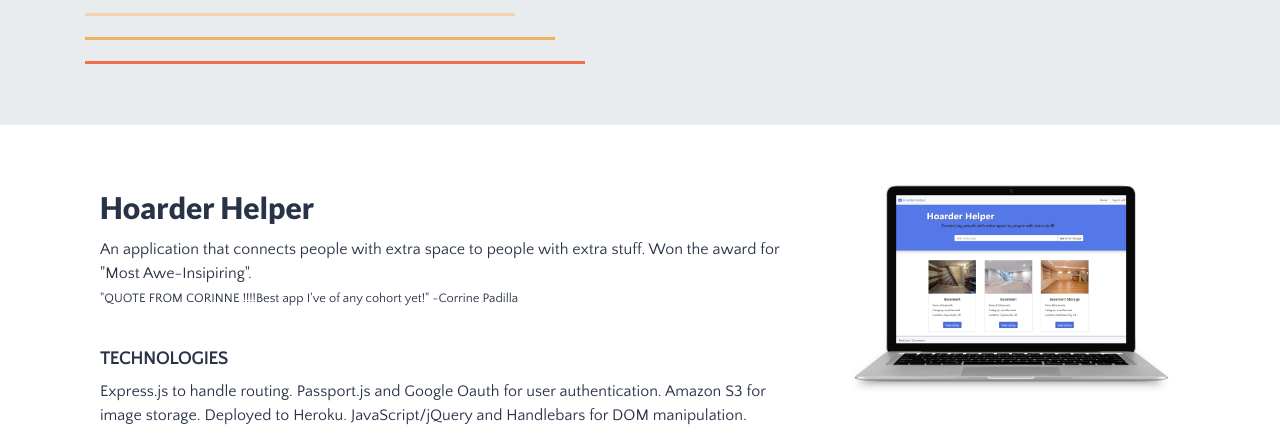
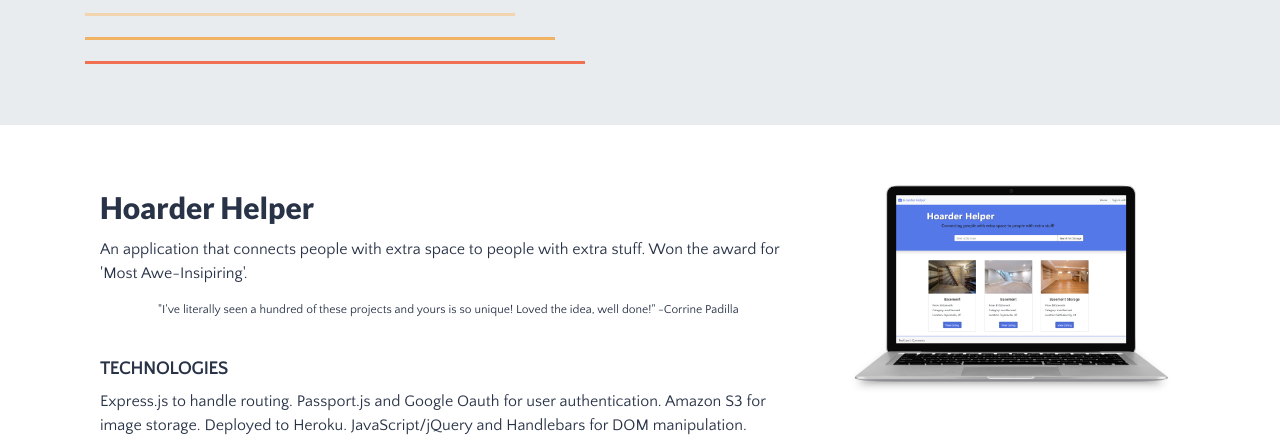
Before and after one commit to ccrase/portfolio, a website: page public/index.html in a window 1280 px wide. Shown: the part 273-710 px from the top of the page. Drawn offline with nearby package versions, Linux system fonts and the light colour scheme.

Commit message:
added quote for project 2

```diff
--- a/public/assets/style.css
+++ b/public/assets/style.css
@@ -130,13 +130,17 @@ body{
     padding-right: 20px;
     width: 55px;
 }
-
 .card-link:hover{
     transform: scale(1.1);
 }
-
 a:hover{
     text-decoration: none;
+}
+.quote-div{
+    text-align: center;
+}
+.quote-text{
+    font-size: 12px;
 }
 
 /* buttons */
--- a/public/index.html
+++ b/public/index.html
@@ -106,9 +106,10 @@
             <!-- <p class="card-text"><small class="text-muted">Created August 12, 2019</small></p> -->
             <h5 class="card-title">Hoarder Helper</h5>
             <p class="card-text">An application that connects people with extra space to people with extra stuff. Won
-              the award for "Most Awe-Insipiring".<br>
-
-              <small>"QUOTE FROM CORINNE !!!!Best app I've of any cohort yet!" -Corrine Padilla</small></p>
+              the award for 'Most Awe-Insipiring'.</p>
+              <div class="quote-div">
+              <p class="quote-text">"I've literally seen a hundred of these projects and yours is so unique! Loved the idea, well done!" -Corrine Padilla</p>
+            </div>
             <br>
             <h5 class="technologies-title">technologies</h5>
             <p class="card-text technologies">Express.js to handle routing. Passport.js and Google Oauth for user
@@ -185,7 +186,7 @@
             <br>
             <!-- <p class="card-text"><small class="text-muted">Created July 6, 2019</small></p> -->
             <h5 class="card-title">An Alphabet Learning Game</h5>
-            <p class="card-text">A simple and fun alphabet learning game. Won an Award for "Most Creative".</p>
+            <p class="card-text">A simple and fun alphabet learning game. Won an Award for 'Most Creative'.</p>
             <br>
             <h5 class="technologies-title">technologies</h5>
             <p class="card-text technologies">Firebase storeage for user data. GIPHY, Merriam Webster API. Javascript
@@ -366,7 +367,6 @@
     <div class="modal-dialog modal-dialog-centered modal-lg" role="document">
       <div class="modal-content">
         <div class="modal-header">
-          <h5 class="modal-title" id="resumeTitle">Resume</h5>
           <button type="button" class="close" data-dismiss="modal" aria-label="Close">
             <span aria-hidden="true">&times;</span>
           </button>
```
Also changed, not shown: public/about.html (+0 -1 lines), public/contact.html (+0 -1 lines).
